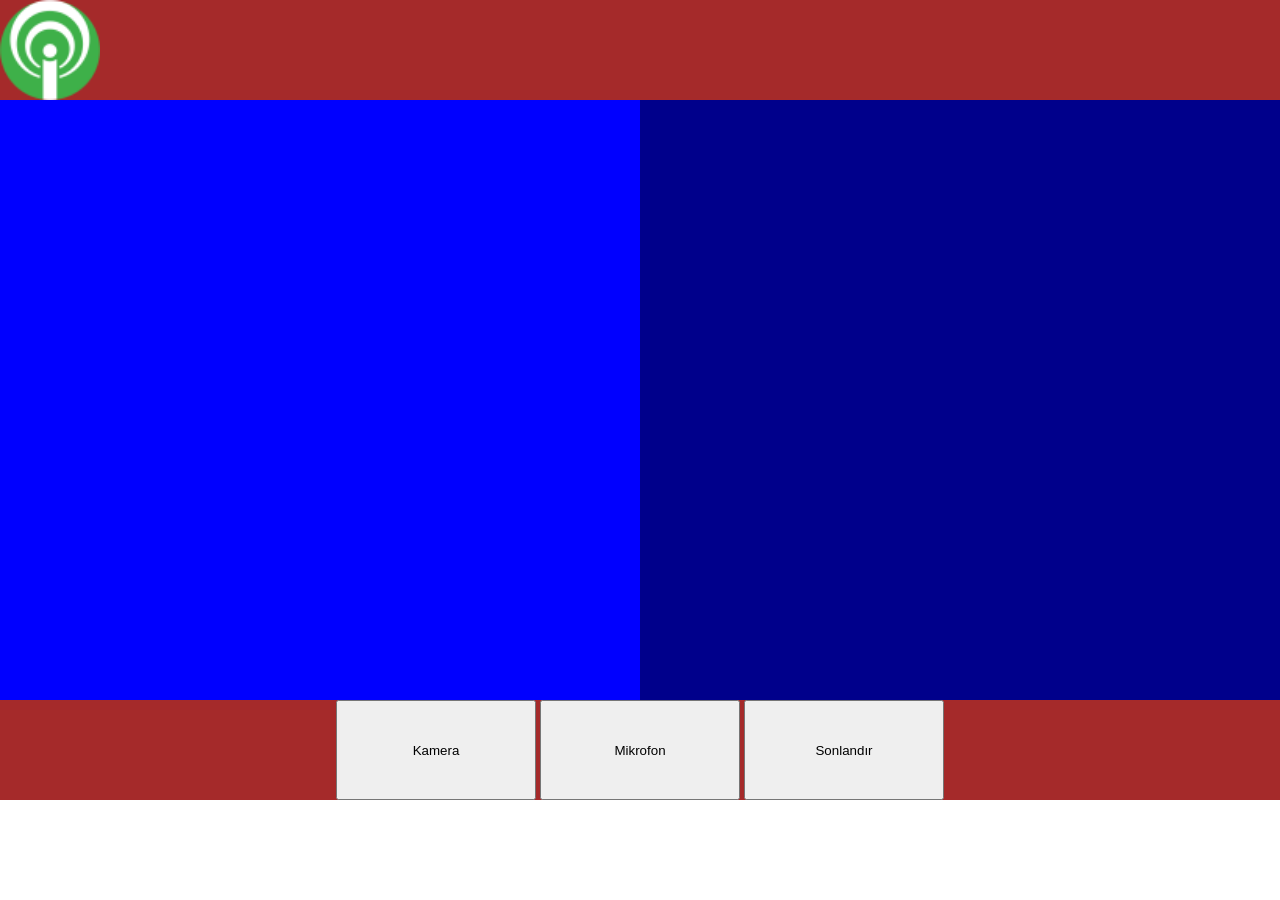
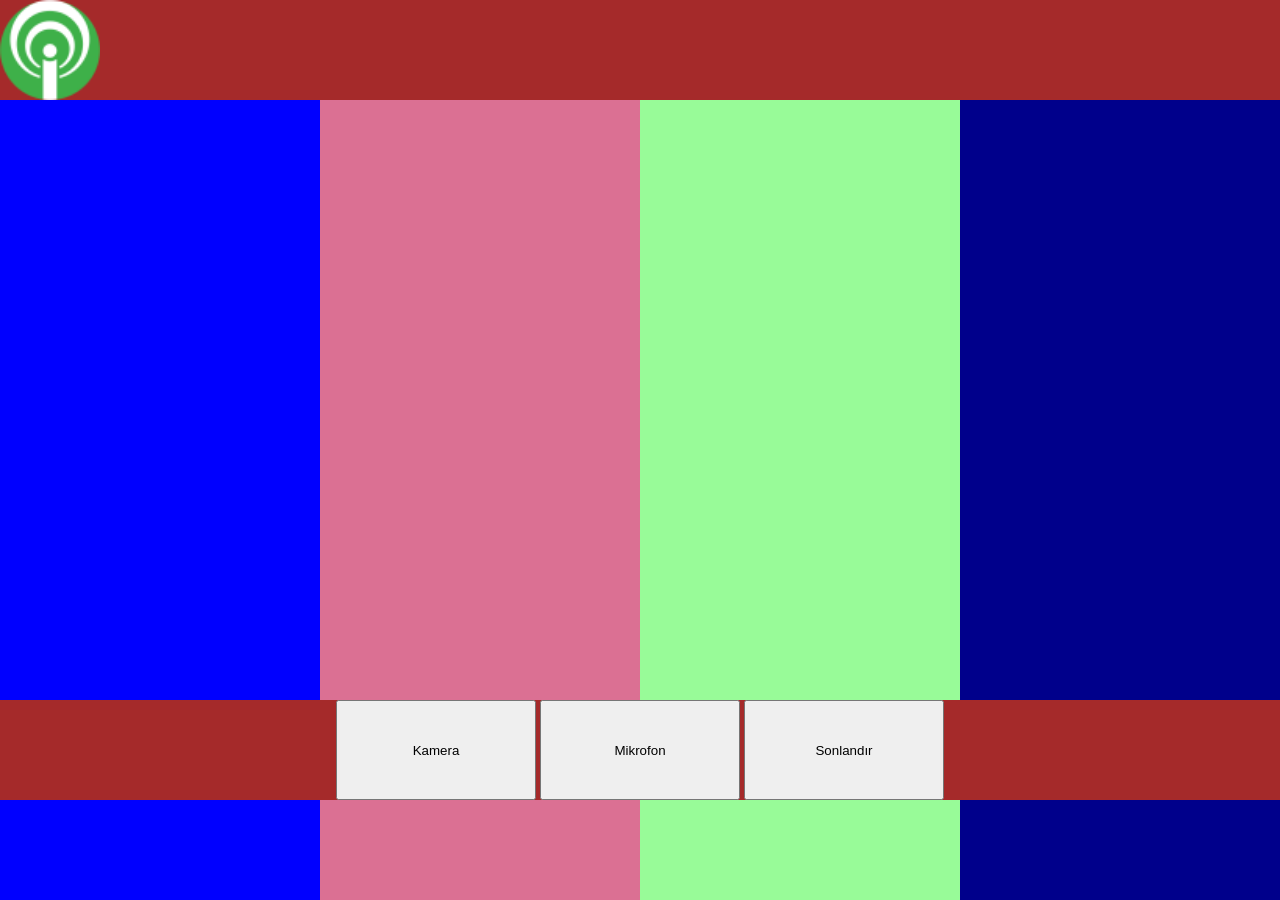
Before and after one commit to Alphazeroo/Online-Chat, a website: page public/index.html in a window 1280 px wide. Before the commit the page ends 800 px from the top, so only its background shows below. Drawn offline with Linux system fonts and the light colour scheme.

Commit message:
Ekranı 4 e böldük.

```diff
--- a/public/index.html
+++ b/public/index.html
@@ -19,18 +19,34 @@
             height: 700px;
 
         }
-        .leftside{
+        .person1{
             background-color: blue;
             float: left;
-            width: 50%;
-            height: 700px;
+            width: 25%;
+            height: 800px;
         }
-        .rightside{
+        .person2{
             background-color: darkblue;
             float: right;
-            width: 50%;
-            height: 700px;
+            width: 25%;
+            height: 800px;
         }
+
+        .person3{
+            background-color: palevioletred;
+            float:left;
+            width: 25%;
+            height: 800px;
+
+        }
+
+        .person4{
+            background-color: palegreen;
+            float: right;
+            width: 25%;
+            height: 800px;
+        }
+
 
         .bottombar {
             position: absolute;
@@ -65,12 +81,23 @@
 </div>
 <div class="content">
 
-        <div class="leftside">
+        <div class="person1">
 
         </div>
-        <div class="rightside">
+        <div class="person2">
 
         </div>
+
+        <div class="person3">
+
+        </div>
+
+        <div class="person4">
+
+        </div>
+
+
+
 
 
 </div>
```
